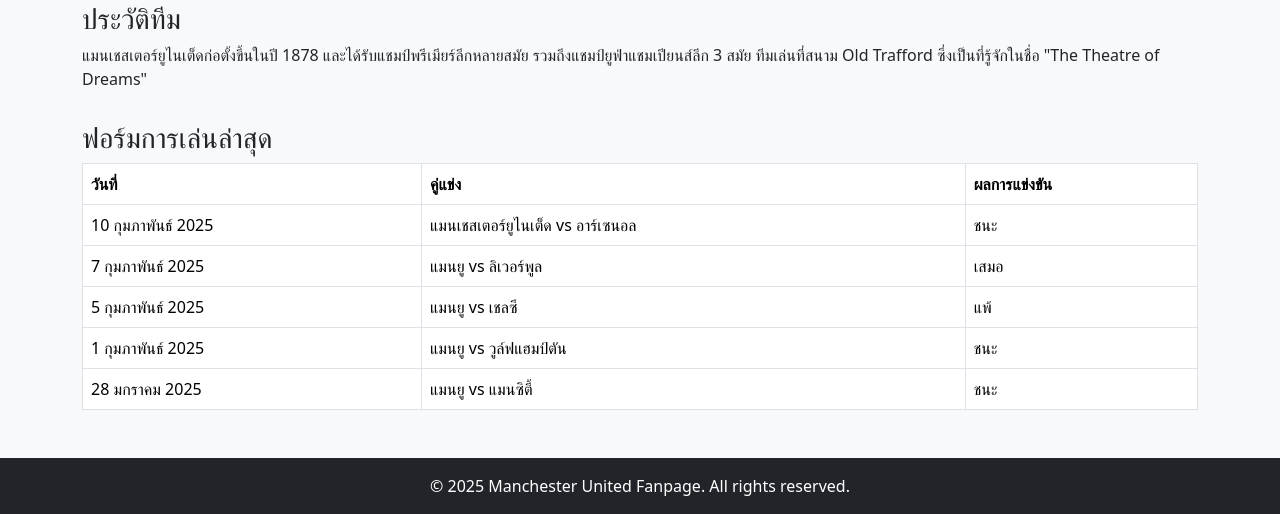
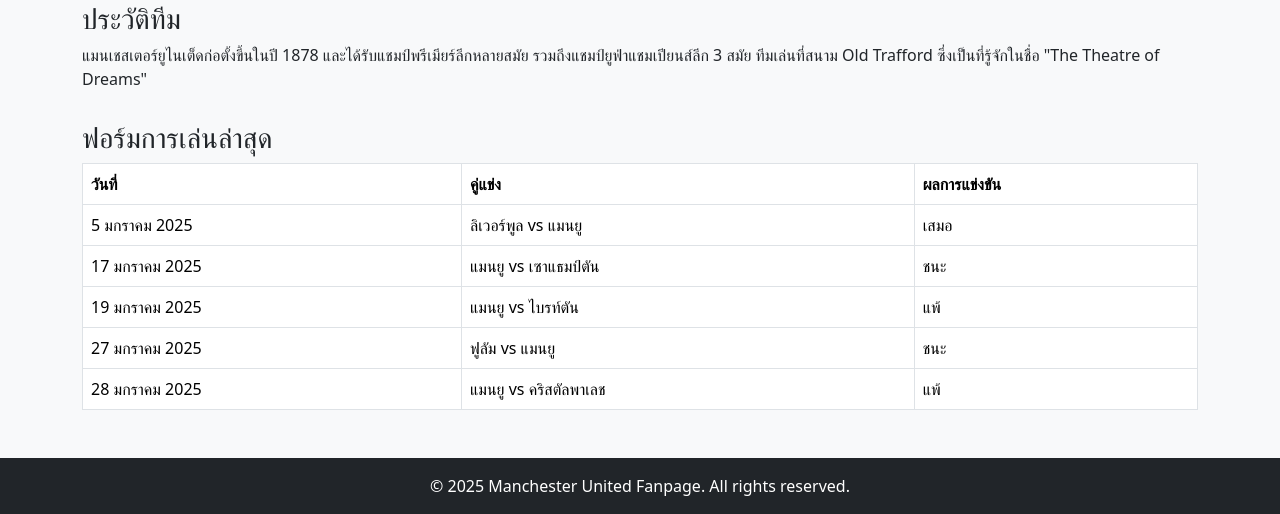
Before and after one commit to kittipongz2005/My_webdev, a Flask app: page / in a window 1280 px wide. Shown: the part 1137-1651 px from the top of the page. Run offline with Flask 3, Linux system fonts and the light colour scheme.

Commit message:
๊Update ฟอร์มการเล่นล่าสุด

```diff
--- a/Manchester/app/templates/manutd.html
+++ b/Manchester/app/templates/manutd.html
@@ -85,9 +85,8 @@
     <!-- Banner -->
     <div class="banner">
         <h1>ยินดีต้อนรับสู่โลกของปีศาจแดง</h1>
-        <p>มาร่วมเป็นส่วนหนึ่งของครอบครัวปีศาจแดง ติดตามข่าวสารและข้อมูลทีมที่นี่!</p>
-        <img src="C:\Users\Asus\Desktop\Create Wep\Manchester\immage\Oldtrap.jpg" alt="Old Trafford" class="img-fluid"
-            style="max-width: 300px;">
+        <p>มาร่วมเป็นส่วนหนึ่งของครอบครัวปีศาจแดง</p>
+        <img src=c"Manchester\immage\Oldtrap.jpg" alt="Old Trafford" class="img-fluid" style="max-width: 300px;">
     </div>
 
     <!-- Latest News -->
@@ -107,7 +106,8 @@
         <div class="card">
             <div class="card-body">
                 <h5 class="card-title">แมนเชสเตอร์ยูไนเต็ด vs ลิเวอร์พูล</h5>
-                <p class="card-text">วันที่: 25 กุมภาพันธ์ 2025 | เวลา: 20:00 น. | สถานที่: สนาม Old Trafford</p>
+                <p class="card-text">วันที่: 16 กุมภาพันธ์ 2025 | เวลา: 23:30 น. | สถานที่: สนามกีฬา Tottenham Hotspur
+                </p>
             </div>
         </div>
     </div>
@@ -145,29 +145,29 @@
             </thead>
             <tbody>
                 <tr>
-                    <td>10 กุมภาพันธ์ 2025</td>
-                    <td>แมนเชสเตอร์ยูไนเต็ด vs อาร์เซนอล</td>
+                    <td>5 มกราคม 2025</td>
+                    <td>ลิเวอร์พูล vs แมนยู</td>
+                    <td>เสมอ</td>
+                </tr>
+                <tr>
+                    <td>17 มกราคม 2025</td>
+                    <td>แมนยู vs เซาแธมป์ตัน</td>
                     <td>ชนะ</td>
                 </tr>
                 <tr>
-                    <td>7 กุมภาพันธ์ 2025</td>
-                    <td>แมนยู vs ลิเวอร์พูล</td>
-                    <td>เสมอ</td>
-                </tr>
-                <tr>
-                    <td>5 กุมภาพันธ์ 2025</td>
-                    <td>แมนยู vs เชลซี</td>
+                    <td>19 มกราคม 2025</td>
+                    <td>แมนยู vs ไบรท์ตัน</td>
                     <td>แพ้</td>
                 </tr>
                 <tr>
-                    <td>1 กุมภาพันธ์ 2025</td>
-                    <td>แมนยู vs วูล์ฟแฮมป์ตัน</td>
+                    <td>27 มกราคม 2025</td>
+                    <td>ฟูลัม vs แมนยู</td>
                     <td>ชนะ</td>
                 </tr>
                 <tr>
                     <td>28 มกราคม 2025</td>
-                    <td>แมนยู vs แมนซิตี้</td>
-                    <td>ชนะ</td>
+                    <td>แมนยู vs คริสตัลพาเลช</td>
+                    <td>แพ้</td>
                 </tr>
             </tbody>
         </table>
```
